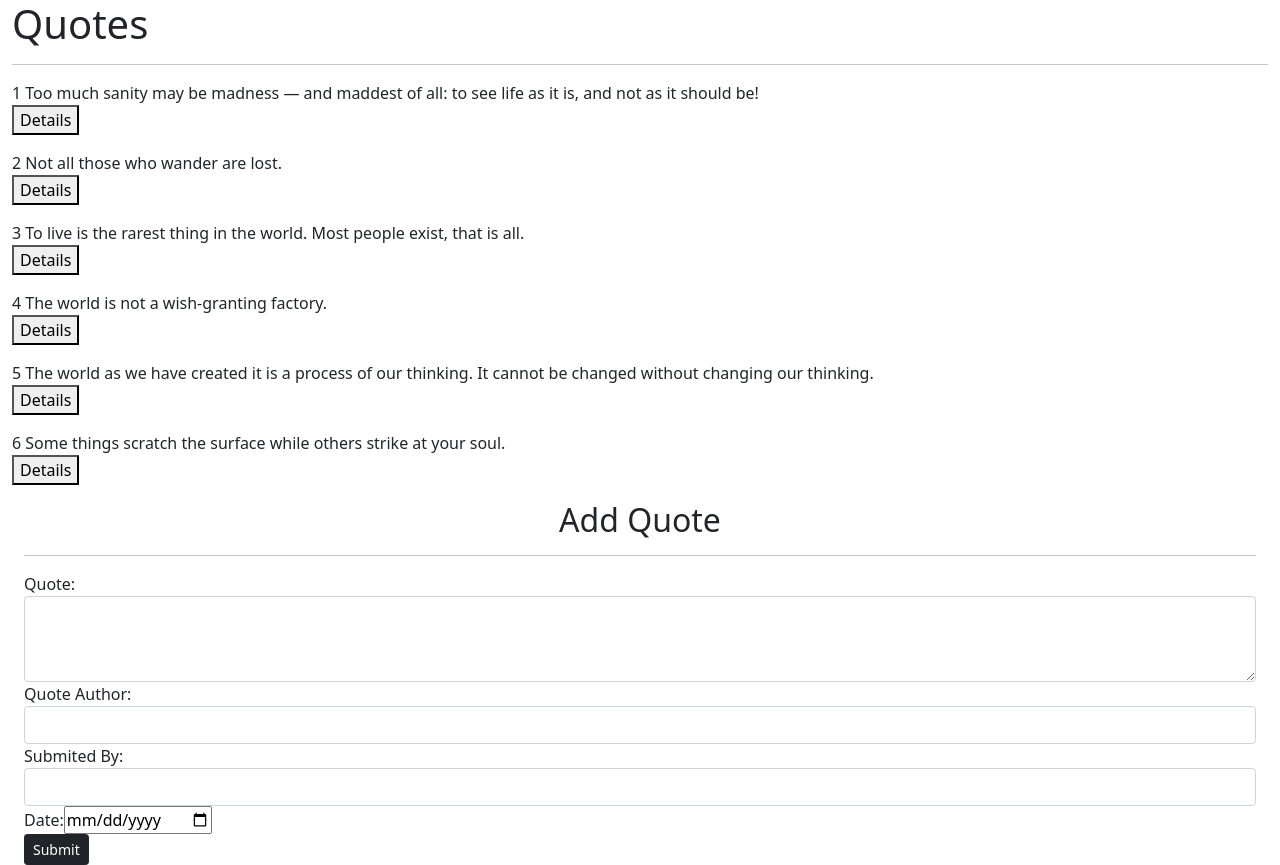
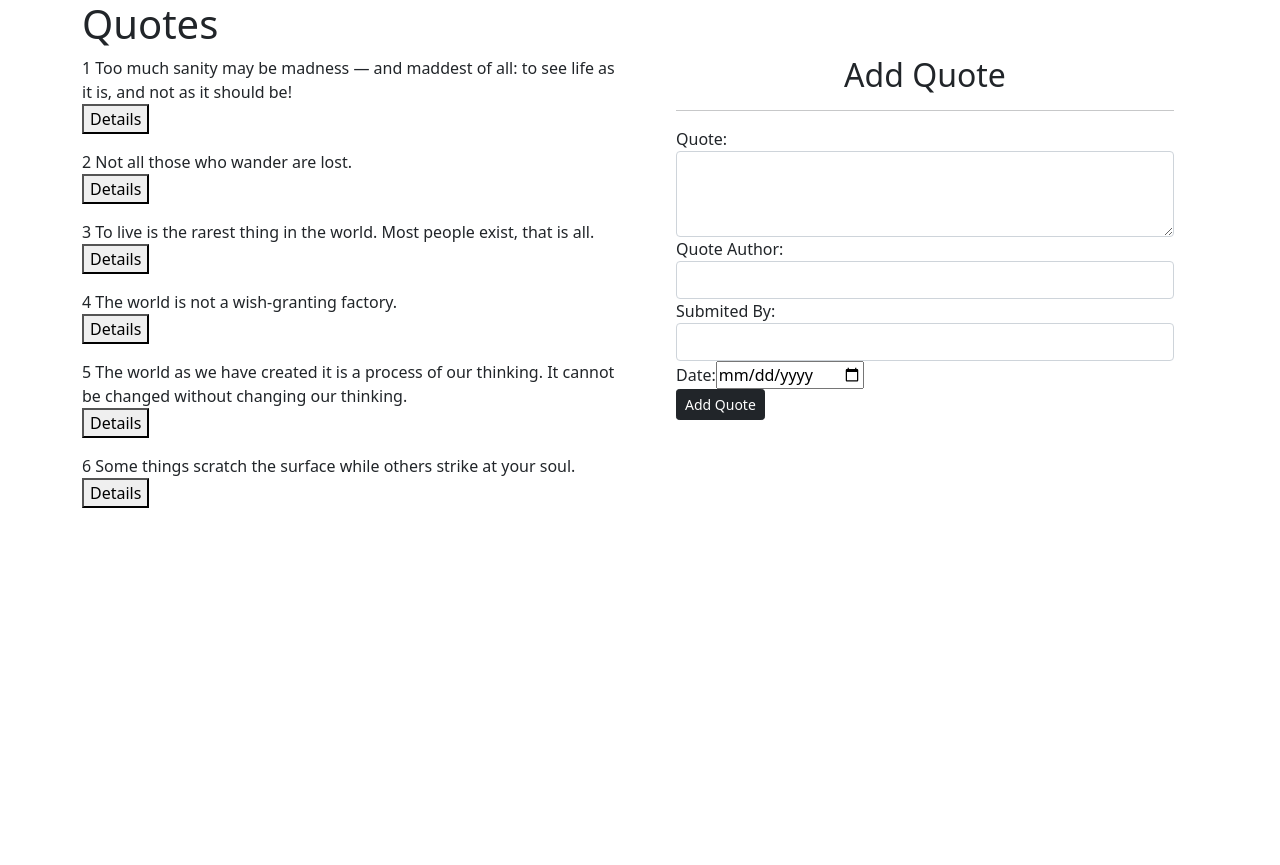
Before and after one commit to lydiah1wachira/angular-quotes-app, an Angular app: page / in a window 1280 px wide. After the commit the page ends 800 px from the top, so only its background shows below. Built offline with nearby package versions, Linux system fonts and the light colour scheme.

Commit message:
create a function to validate the form input and a add a quote to the file.

```diff
--- a/src/app/app.module.ts
+++ b/src/app/app.module.ts
@@ -1,5 +1,6 @@
 import { NgModule } from '@angular/core';
 import { BrowserModule } from '@angular/platform-browser';
+import{ FormsModule} from '@angular/forms';
 
 import { AppRoutingModule } from './app-routing.module';
 import { AppComponent } from './app.component';
@@ -18,7 +19,8 @@ import { QuoteFormComponent } from './quote-form/quote-form.component';
   ],
   imports: [
     BrowserModule,
-    AppRoutingModule
+    AppRoutingModule,
+    FormsModule
   ],
   providers: [],
   bootstrap: [AppComponent]
--- a/src/app/quote-form/quote-form.component.html
+++ b/src/app/quote-form/quote-form.component.html
@@ -1,25 +1,38 @@
 <div class="container-fluid" id="quotes-form">
   <h2 class="text-center">Add Quote</h2>
   <hr />
-  <form>
+  <form (ngSubmit)='submitQuote()' #quoteForm='ngForm'>
     <div class="form-group">
       <label for="quoteText">Quote:</label>
-      <textarea class="form-control" id="quoteText" rows="3"></textarea>
+      <textarea class="form-control" id="quoteText" rows="3" [(ngModel)]="addedNewQuote .quoteText" name="quoteText" #quoteText='ngModel' required></textarea>
+      <div [hidden]="quoteText.valid || quoteText.pristine" class="alert alert-danger">
+        <p>Quote is required</p>
+      </div>
     </div>
     <div class="form-group">
       <label for="author"> Quote Author:</label>
-      <input class="form-control" id="author" type="text" />
+      <input class="form-control" id="author" type="text" [(ngModel)]="addedNewQuote .author" name="author" #author='ngModel' required />
+      <div [hidden]="author.valid || author.pristine" class="alert alert-danger">
+        <p>author's name is required</p>
+      </div>
     </div>
     <div class="form-group">
       <label for="submittedBy">Submited By:</label>
-      <input type="text" class="form-control" id="submittedBy" />
+      <input type="text" class="form-control" id="submittedBy" [(ngModel)]="addedNewQuote . submittedBy"  name=" submittedBy" #submittedBy='ngModel' required />
+      <div [hidden]="submittedBy.valid || submittedBy.pristine" class="alert alert-danger">
+        <p> Your Name is required</p>
+      </div>
+
     </div>
 
     <div class="form-group">
       <label for="datePosted">Date:</label>
-      <input type="date" id="datePoated" />
+      <input type="date" id="datePosted" [(ngModel)]="addedNewQuote.datePosted" name="datePosted" #datePosted="ngModel" required/>
+      <div [hidden]="datePosted.valid || datePosted.pristine" class="alert alert-danger">
+        <p>Date is required</p>
+      </div>
     </div>
 
-    <button type="submit" class="btn btn-sm btn-dark">Submit</button>
+    <button type="submit" class="btn btn-sm btn-dark">Add Quote</button>
   </form>
 </div>
--- a/src/app/quote-form/quote-form.component.ts
+++ b/src/app/quote-form/quote-form.component.ts
@@ -1,4 +1,5 @@
-import { Component, OnInit } from '@angular/core';
+import { Component, OnInit, Output, EventEmitter } from '@angular/core';
+import { Quote } from '../quote';
 
 @Component({
   selector: 'app-quote-form',
@@ -7,6 +8,13 @@ import { Component, OnInit } from '@angular/core';
 })
 export class QuoteFormComponent implements OnInit {
 
+  addedNewQuote = new Quote(0,"","", "", new Date(),0,0);
+  @Output() addQuote = new EventEmitter<Quote>()
+
+  submitQuote(){
+    this.addQuote.emit(this.addedNewQuote);
+      }
+
   constructor() { }
 
   ngOnInit(): void {
--- a/src/app/quote/quote.component.html
+++ b/src/app/quote/quote.component.html
@@ -1,22 +1,27 @@
-<div class="container-fluid" >
+<div class="container">
   <h1>Quotes</h1>
-  <hr>
+
+  <div class="row">
+    <div class="col-md-6">
       <div *ngFor="let quote of quotes; let i = index">
-    {{quote.id}}
-    {{quote.quoteText}}
+        {{ quote.id }}
+        {{ quote.quoteText }}
         <p>
           <button (click)="toggleQuoteDetails(i)">Details</button>
         </p>
         <div>
-      <app-quote-detail *ngIf="quote.showQuoteDetails" [quote]="quote" (isToDelete) = 'deleteQuotes($event,i)'></app-quote-detail>
+          <app-quote-detail
+            *ngIf="quote.showQuoteDetails"
+            [quote]="quote"
+            (isToDelete)="deleteQuotes($event, i)"
+          ></app-quote-detail>
         </div>
-
-
-
       </div>
-
+    </div>
+    <div class="col-md-6">
       <div>
-    <app-quote-form></app-quote-form>
+        <app-quote-form (addQuote)="addNewQuote($event)"></app-quote-form>
       </div>
-
     </div>
+  </div>
+</div>
--- a/src/app/quote/quote.component.ts
+++ b/src/app/quote/quote.component.ts
@@ -18,6 +18,13 @@ export class QuoteComponent implements OnInit {
 
 
   ];
+
+  addNewQuote(quote: any){
+    let quoteLength = this.quotes.length;
+    quote.id = quoteLength+1;
+    quote.datePosted = new Date(quote.datePosted)
+    this.quotes.push(quote)
+  }
 
   toggleQuoteDetails (index:any) {
     this.quotes[index].showQuoteDetails = ! this.quotes[index].showQuoteDetails;
```
Lines whose indentation alone changed are shown as unchanged.
